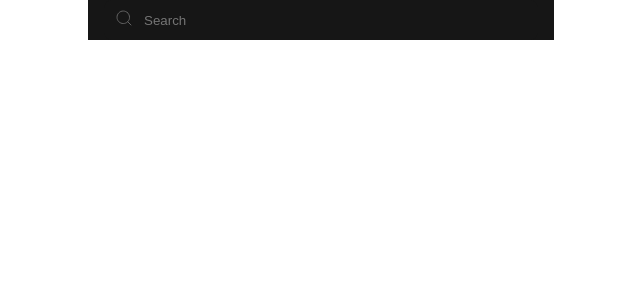
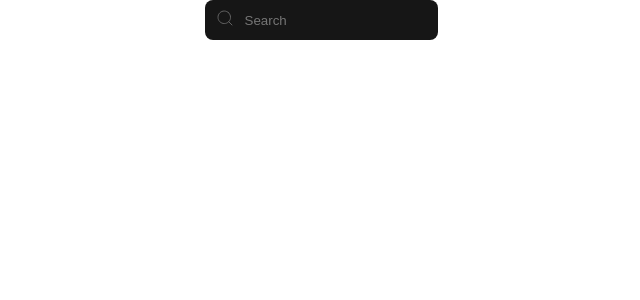
Before and after one commit to blueibell3/vibe-front, a Next.js app: page / in a window 1280 px wide. Shown: the top 300 px of the page, without its empty margins (319-959 px from the left). Built offline with nearby package versions, Linux system fonts and the light colour scheme.

Commit message:
make some changes

```diff
--- a/app/Components/Header/SearchBar/ListOptions/ListOptions.tsx
+++ b/app/Components/Header/SearchBar/ListOptions/ListOptions.tsx
@@ -11,8 +11,7 @@ interface ListOptionsProps {
     options: Props[];
     onOptionClick: (text: string) => void;
 }
-
-function ListOptions({ options, onOptionClick }: ListOptionsProps) {
+const ListOptions = ({ options, onOptionClick }: ListOptionsProps) => {
     return (
         <ul className={styles.listOptions}>
             {options.map(option => (
--- a/app/Components/Header/SearchBar/SearchBar.module.scss
+++ b/app/Components/Header/SearchBar/SearchBar.module.scss
@@ -1,11 +1,13 @@
 @import '../../../styles/colors.scss';
 
 
-.mainDiv {
+.maindiv {
     display: flex;
     justify-content: center;
-    width: 466px;
+    max-width: 466px;
+    width: 100%;
     background-color: #161616;
+    border-radius: 8px;
 }
 
 .searchContainer {
@@ -26,11 +28,11 @@
     border: none;
     color: $white;
     height: 40px;
+    outline: none;
 }
 
-.search:focus {
+.maindiv:focus {
     border-radius: 0;
-    outline: none;
 }
 
 .icon {
--- a/app/Components/Header/SearchBar/SearchBar.tsx
+++ b/app/Components/Header/SearchBar/SearchBar.tsx
@@ -3,7 +3,6 @@ import { useState, useEffect } from 'react';
 import Image from 'next/image';
 import styles from './SearchBar.module.scss';
 import ListOptions from './ListOptions/ListOptions';
-
 const listOptions = [
     { id: 1, text: 'Harry Styles', img: '/harryStyles.svg', type: 'singer' },
     { id: 2, text: 'Havana', img: '/havana.svg', type: 'album' },
```
